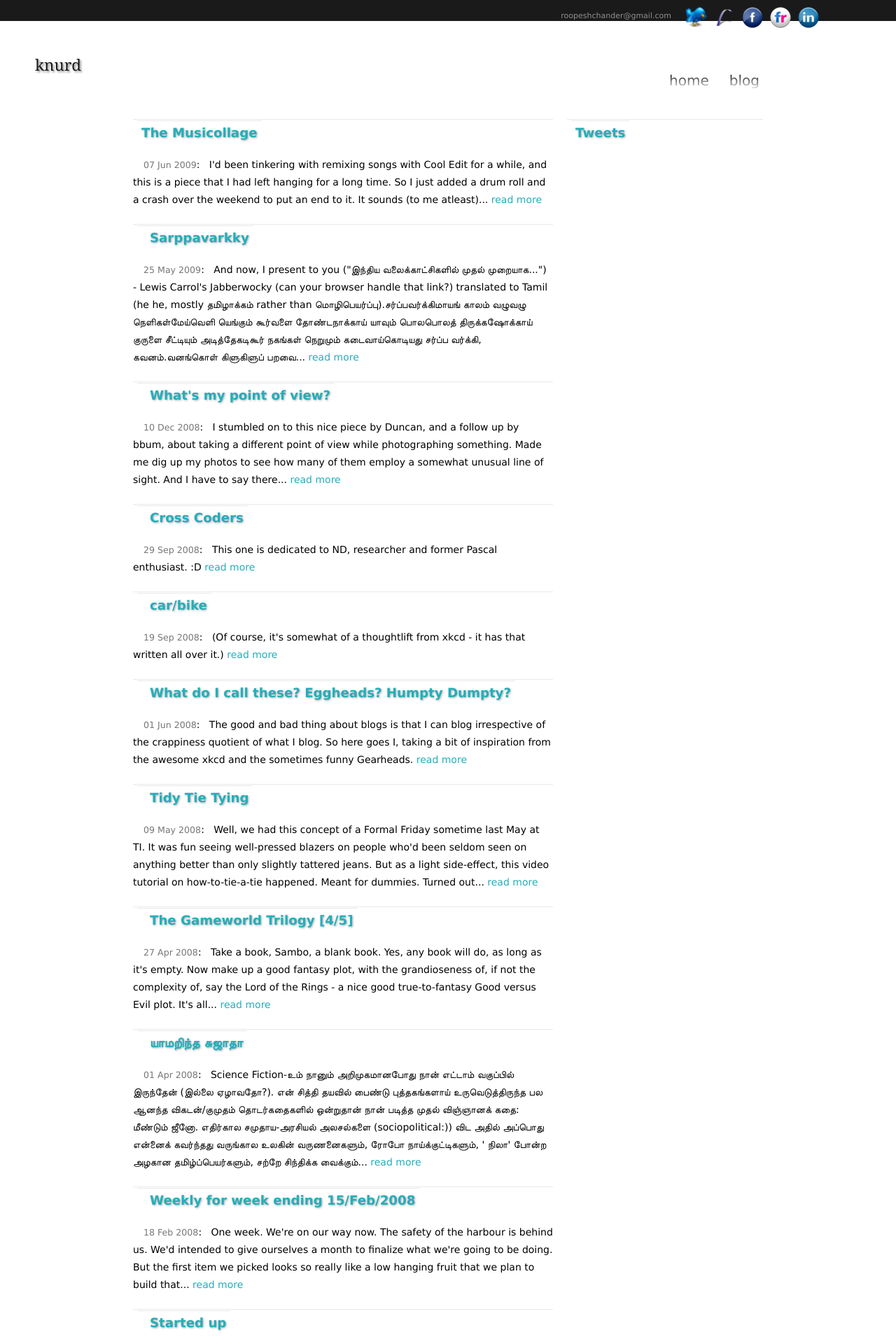
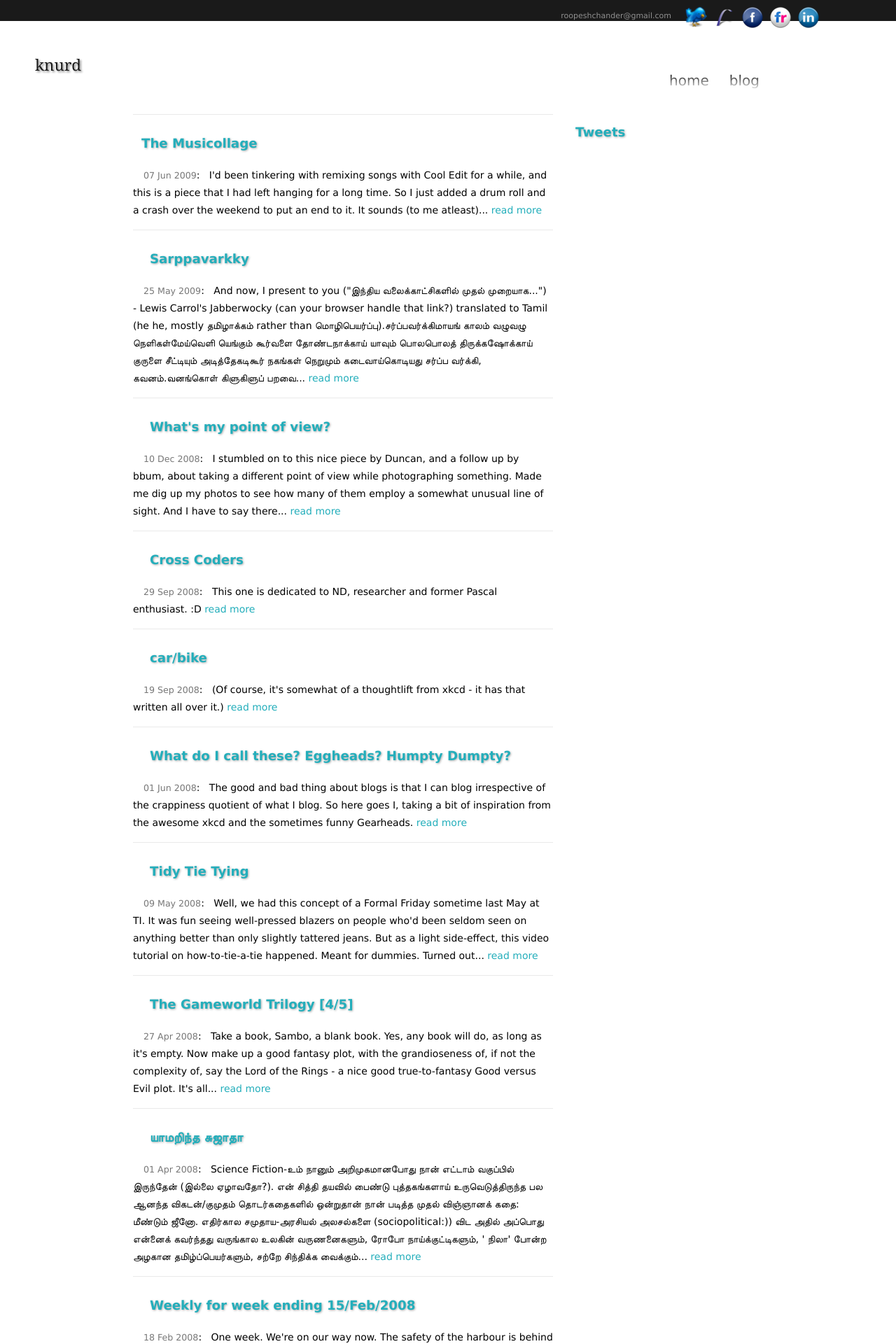
Before and after one commit to roop/roop.knurd.in-archive, a Jekyll site: the page built from blog/index.html, in a window 1280 px wide. Shown: the top 1920 px of the page at 70% size. Built offline with Jekyll 4.4.1, drawn with Linux system fonts in a browser that asks for light colours.

Commit message:
fix separation line showing up incorrectly

```diff
--- a/blog/index.html
+++ b/blog/index.html
@@ -9,7 +9,7 @@
 <div id="chunk">
   <div class="stuff">
         {% for post in site.posts %}
-        <div>
+        <div class="subsection">
           <h2><a href="{{ post.url }}">{{ post.title }}</a></h2>
           <p><span class="date">{{ post.date | date_to_string }}</span>: &nbsp;
           {{ post.content | strip_html | strip_newlines | truncatewords: '50' | append:' <a href=' | append:post.url | append:'>read more</p>' }}</p>
--- a/css/style.css
+++ b/css/style.css
@@ -104,8 +104,11 @@
     color: #000;
 }
 
+.subsection {
+	border-top: 1px solid #e9e9e9;
+}
+
 #content h1, #content h1 a, #content h2, #content h2 a {
-	border-top: 1px solid #e9e9e9;
 	padding: 6px;
 	margin-bottom: 5px;
     margin-top:22px;
```
Also changed, not shown: _includes/twitter.textile (line endings or trailing spaces).
